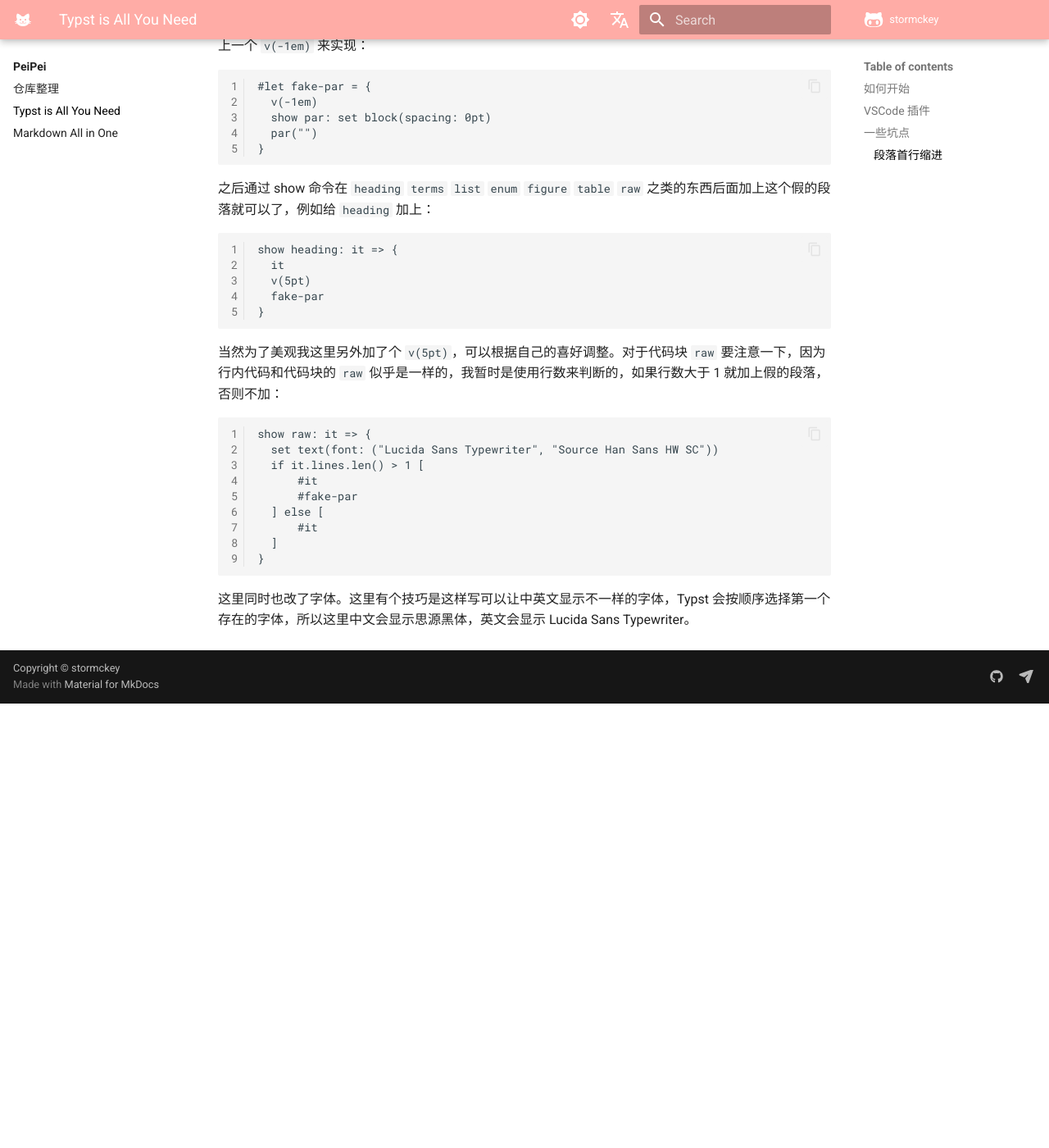
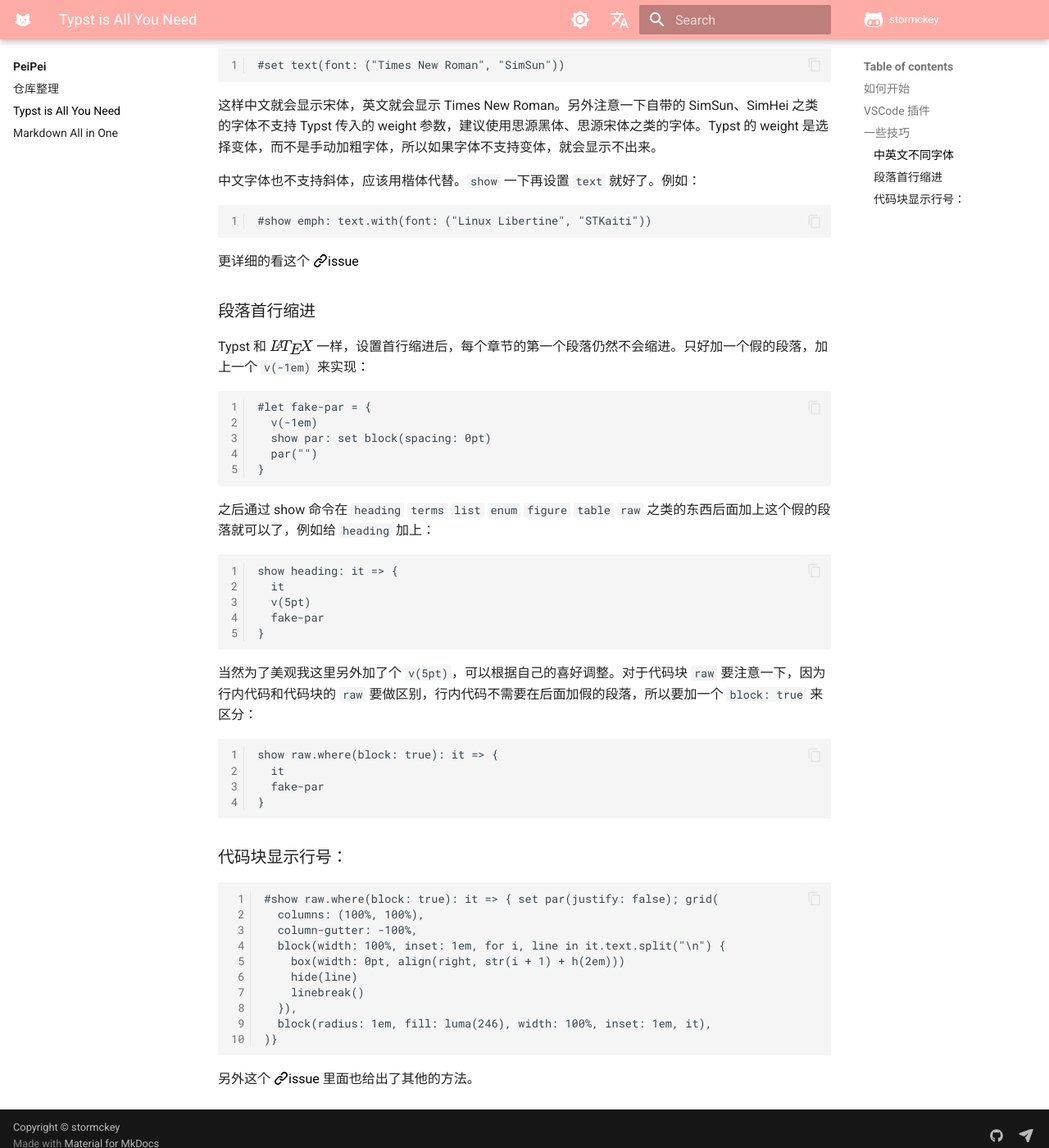
Before and after one commit to stormckey/stormckey.github.io, an MkDocs documentation site: the page built from docs/PeiPei/typst.md, in a window 1280 px wide and 1400 px high, scrolled down 1029 px. Shown: the whole window at 82% size. Built offline with MkDocs 1.6.1 and Material for MkDocs 9.7.7, drawn with Linux system fonts in a browser that asks for light colours; comment, search, counter and statistics services are not loaded; before the commit the page ends 1887 px from its top, so only the background shows below that.

Commit message:
update peipei typst

````diff
--- a/docs/PeiPei/typst.md
+++ b/docs/PeiPei/typst.md
@@ -27,7 +27,25 @@
 ) <>
 ```
 
-## 一些坑点
+## 一些技巧
+
+### 中英文不同字体
+
+给 text 传入 font 时，如果传入一个 array，Typst 会按顺序选择第一个存在的字体。所以可以这样写：
+
+```typ
+#set text(font: ("Times New Roman", "SimSun"))
+```
+
+这样中文就会显示宋体，英文就会显示 Times New Roman。另外注意一下自带的 SimSun、SimHei 之类的字体不支持 Typst 传入的 weight 参数，建议使用思源黑体、思源宋体之类的字体。Typst 的 weight 是选择变体，而不是手动加粗字体，所以如果字体不支持变体，就会显示不出来。
+
+中文字体也不支持斜体，应该用楷体代替。`show` 一下再设置 `text` 就好了。例如：
+
+```typ
+#show emph: text.with(font: ("Linux Libertine", "STKaiti"))
+```
+
+更详细的看这个 [:octicons-link-16:issue](https://github.com/typst/typst/issues/725)
 
 ### 段落首行缩进
 
@@ -51,18 +69,28 @@ show heading: it => {
 }
 ```
 
-当然为了美观我这里另外加了个 `v(5pt)`，可以根据自己的喜好调整。对于代码块 `raw` 要注意一下，因为行内代码和代码块的 `raw` 似乎是一样的，我暂时是使用行数来判断的，如果行数大于 1 就加上假的段落，否则不加：
+当然为了美观我这里另外加了个 `v(5pt)`，可以根据自己的喜好调整。对于代码块 `raw` 要注意一下，因为行内代码和代码块的 `raw` 要做区别，行内代码不需要在后面加假的段落，所以要加一个 `block: true` 来区分：
 
 ```typ
-show raw: it => {
-  set text(font: ("Lucida Sans Typewriter", "Source Han Sans HW SC"))
-  if it.lines.len() > 1 [
-      #it
-      #fake-par
-  ] else [
-      #it
-  ]
+show raw.where(block: true): it => {
+  it
+  fake-par
 }
 ```
 
-这里同时也改了字体。这里有个技巧是这样写可以让中英文显示不一样的字体，Typst 会按顺序选择第一个存在的字体，所以这里中文会显示思源黑体，英文会显示 Lucida Sans Typewriter。
+### 代码块显示行号：
+
+```typ
+#show raw.where(block: true): it => { set par(justify: false); grid(
+  columns: (100%, 100%),
+  column-gutter: -100%,
+  block(width: 100%, inset: 1em, for i, line in it.text.split("\n") {
+    box(width: 0pt, align(right, str(i + 1) + h(2em)))
+    hide(line)
+    linebreak()
+  }),
+  block(radius: 1em, fill: luma(246), width: 100%, inset: 1em, it),
+)}
+```
+
+另外这个 [:octicons-link-16:issue](https://github.com/typst/typst/issues/344) 里面也给出了其他的方法。
````
